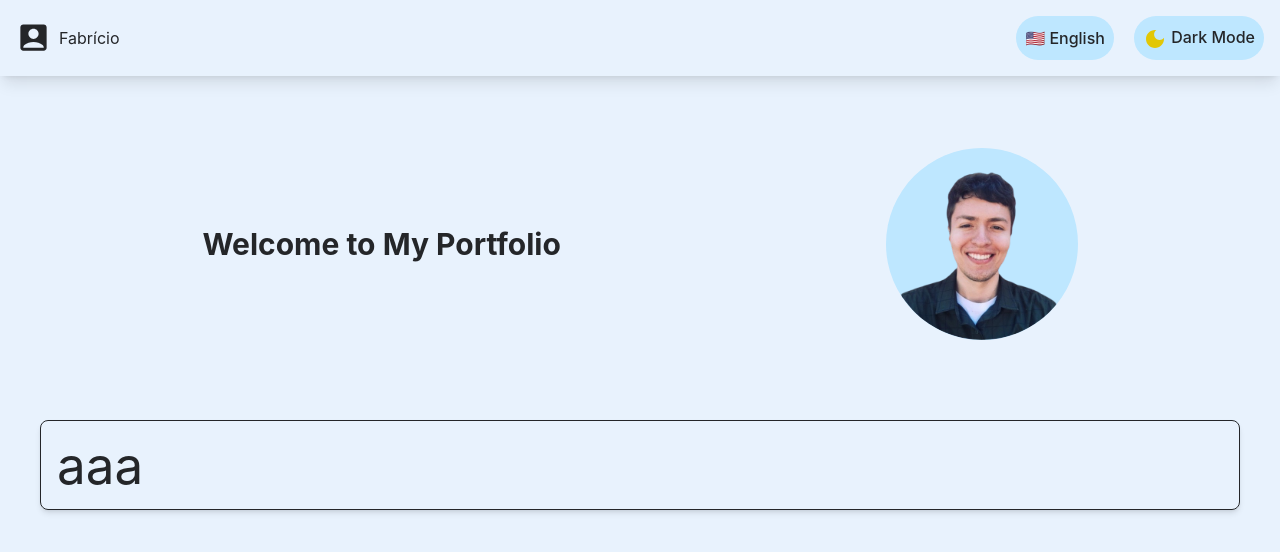
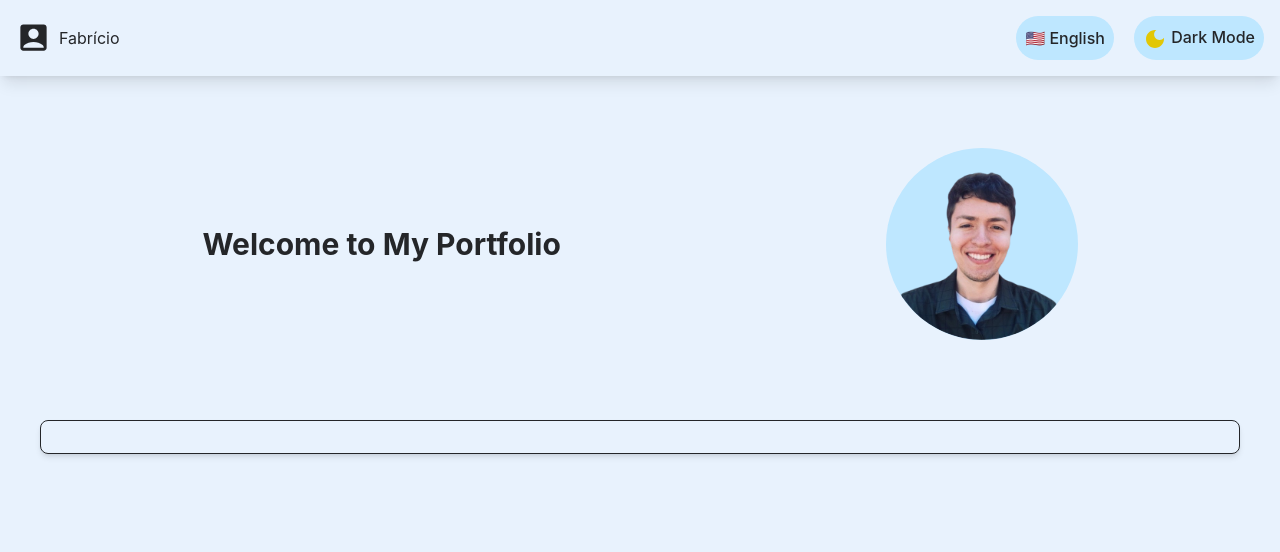
Before and after one commit to fcursino/portfolio, a React (Vite) app: page / in a window 1280 px wide. Shown: the top 552 px of the page. Built offline with nearby package versions, Linux system fonts and the light colour scheme.

Commit message:
adding children props inside card component

```diff
--- a/src/components/Card.tsx
+++ b/src/components/Card.tsx
@@ -1,7 +1,12 @@
-const Card: React.FC = () => {
+import { ReactNode } from "react"
+
+interface CardProps {
+  children: ReactNode
+}
+const Card: React.FC<CardProps> = ({ children }) => {
   return (
-    <div className="shadow-md max-w-full w-full p-4 border border-accent-dark dark:border-accent-light rounded-lg">
-        <h1>aaa</h1>
+    <div className="shadow-md max-w-full w-full p-4 border border-accent-dark dark:border-accent-light rounded-lg justify-around">
+        { children }
     </div>
   )
 }
```
